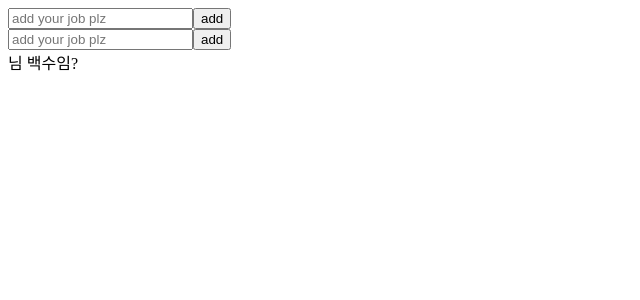
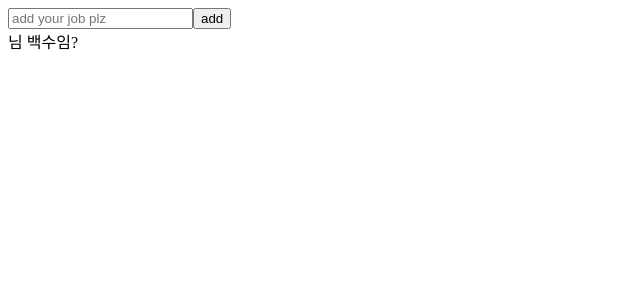
Before and after one commit to ninthfloor9/todolist-basic, a React (Create React App) app: page / in a window 1280 px wide. Shown: the top 300 px of the page, without its empty margins (0-640 px from the left). Built offline with nearby package versions, Linux system fonts and the light colour scheme.

Commit message:
add recoil

```diff
--- a/src/components/todolist.jsx
+++ b/src/components/todolist.jsx
@@ -2,13 +2,11 @@ import React from "react";
 import PropTypes from "prop-types";
 import { useRecoilValue } from "recoil";
 import { todoState } from "./recoil/stateManager";
-import InputTodo from "./input";
 
 const TodoList = (props) => {
   const todoList = useRecoilValue(todoState);
   return (
     <div>
-      <InputTodo />
       {todoList.length > 0 ? (
         todoList.map((todo, index) => (
           // eslint-disable-next-line react/jsx-key
```
